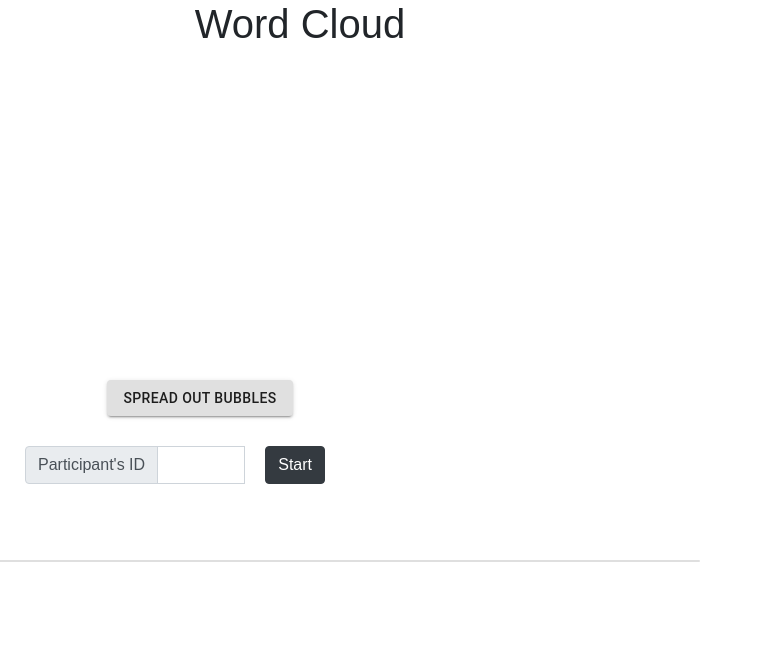
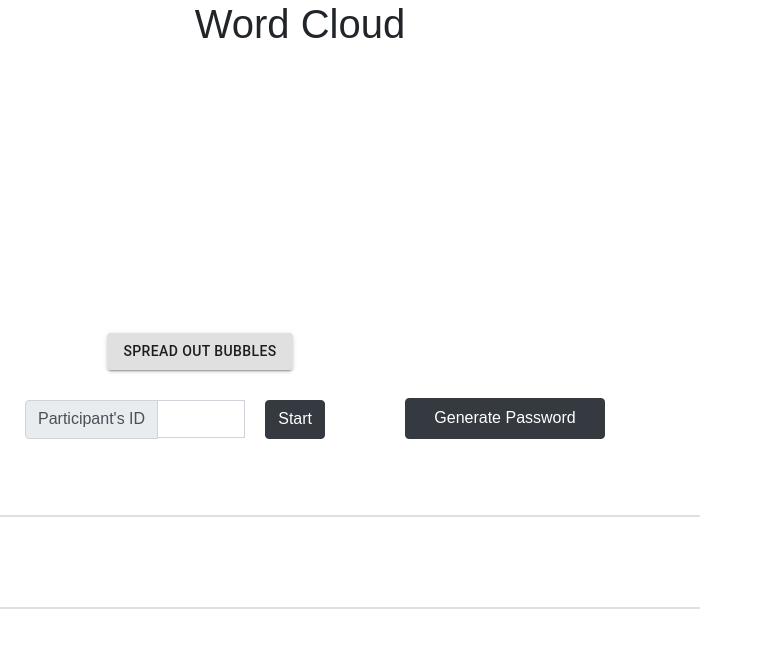
Before and after one commit to maryabik/chrome_extension, a React (Create React App) app: page / in a window 1280 px wide. Shown: the top 648 px of the page, without its empty margins (0-763 px from the left). Built offline with nearby package versions, Linux system fonts and the light colour scheme; no server answers.

Commit message:
add another button to generate password

```diff
--- a/src/App.css
+++ b/src/App.css
@@ -86,3 +86,12 @@ button {
     margin-left: 530px;
     border: 1px solid grey ;
 }
+.twoo {
+    margin-top: -2px;
+    margin-left: 380px;
+    position: absolute;
+    width: 200px;
+    height: 41px;
+;
+
+}
--- a/src/App.tsx
+++ b/src/App.tsx
@@ -32,6 +32,7 @@ function App() {
   //show components
   const [show, setShow] = useState(false)
   const [show1, setShow1] = useState(false)
+  const [show2, setShow2] = useState(false)
   const [inputValue, setInputValue] = useState("")
   const [id, setId] = useState("")
   let res;
@@ -48,8 +49,6 @@ function App() {
     };
     fetchPosts();
   }, []);
-
-
 
   const changeData = () => {
     setData1(data1.slice(1, 100).sort(() => Math.random() - 0.5))
@@ -70,7 +69,7 @@ function App() {
       const requestOptions = {
         method: 'POST',
         headers: { 'Content-Type': 'application/json' },
-        body: JSON.stringify(article)
+        body: JSON.stringify(testWords)
       };
       // console.log(testWords);
       fetch(url, requestOptions)
@@ -86,18 +85,18 @@ console.log(r.status)
 console.log("check")
     if (r.status == 200) {
         // setLoading(false);
+      // if(word.length < 14){
+      //   alert("You have selected less than required words from the bubble clouds. You selected a total of " + word.length + " out of 14 words")
+      // } else {
         getPassword();
+      setShow1(true)
+      // }
     }
   }
 
   const getPassword = () => {
-    if(word.length < 14){
-      alert("You have selected less than required words from the bubble clouds. You selected a total of " + word.length + " out of 14 words")
-    } else {
       axios.get('https://hidden-journey-03583.herokuapp.com/generatePassword/?n=3&client_id=' + id)
           .then(response => setPassword(response.data))
-      setShow1(true)
-    }
   }
 
   if (isLoading) {
@@ -133,6 +132,12 @@ console.log("check")
     console.log(id)
   }
 
+  const continuePassword = () => {
+    setShow2(true)
+    getPassword()
+    console.log(id)
+  }
+
   // @ts-ignore
   return (
     <div className="App">
@@ -162,6 +167,8 @@ console.log("check")
             onChange={e => setId(e.target.value)}
         />
           <button type="button" className="btn btn-dark" onClick={() => setCharts()}>Start</button>
+          <br />
+          <button type="button" className="btn btn-dark twoo" onClick={() => continuePassword()}>Generate Password</button>
     </div>
 
         {
@@ -217,6 +224,34 @@ console.log("check")
             }
           </div>
 
+        <div className="card">
+          {
+            show2?
+                <div className="card-body">
+                  <h6 className="card-subtitle mb-2 text-muted">Password Card</h6>
+                  <p className="card-text">Check for interested password or reload for a new password.</p>
+                  <input
+                      className="pcount"
+                      id = "pcount"
+                      type="text"
+                      value={password[0]}
+                      // onChange={e => setInputValue(e.target.value)}
+                  />
+                  {/*<CopyToClipboard text={inputValue} onCopy={() => setInputValue.length != 0 ? alert("Password Copied!") : null}>*/}
+                  {/*  <button>Copy</button>*/}
+                  {/*</CopyToClipboard>*/}
+
+                  <br />
+
+                  <div className="icons">
+                    <button  className="card-link" onClick={() => changePassword()}><i className=" icon fa fa-refresh fa-spin"></i></button>
+                    <button  className="card-link" onClick={() => alert("You have selected this password" + inputValue)}><i className=" icon fa fa-check"></i></button>
+                  </div>
+                </div>
+                :null
+          }
+        </div>
+
       </header>
     </div>
 
```
Also changed, not shown: 24 other files (tests, documents, lock files or other folders).
